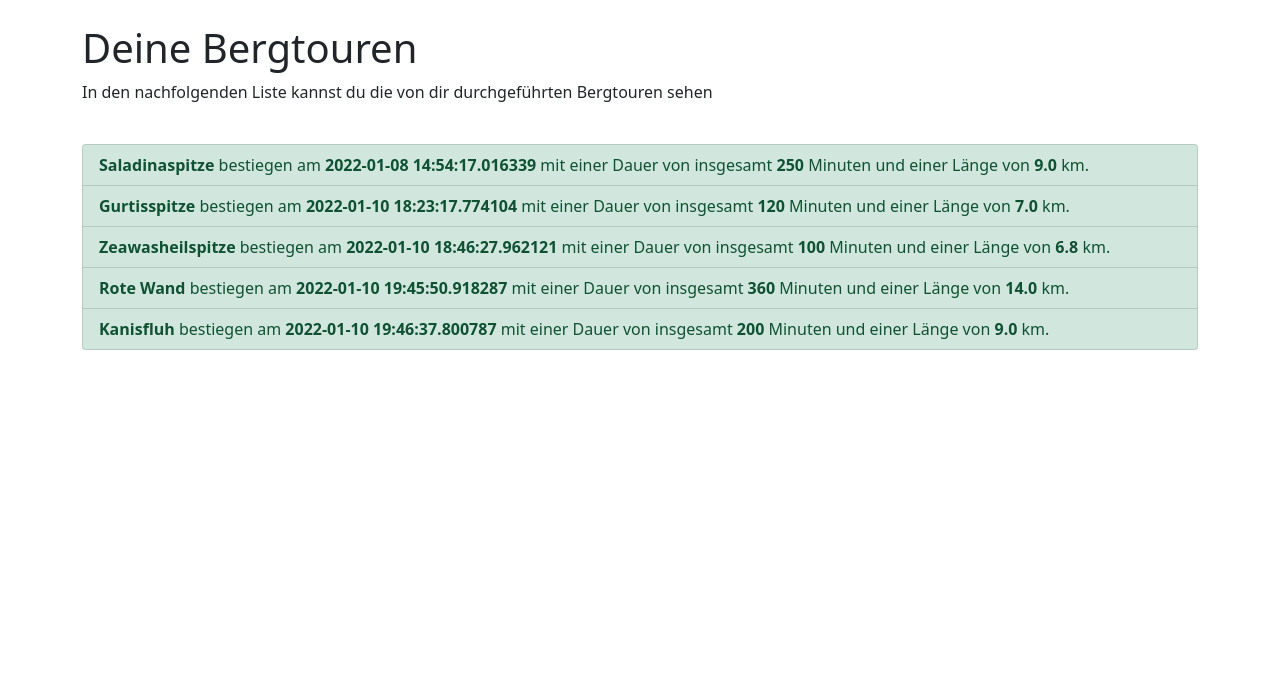
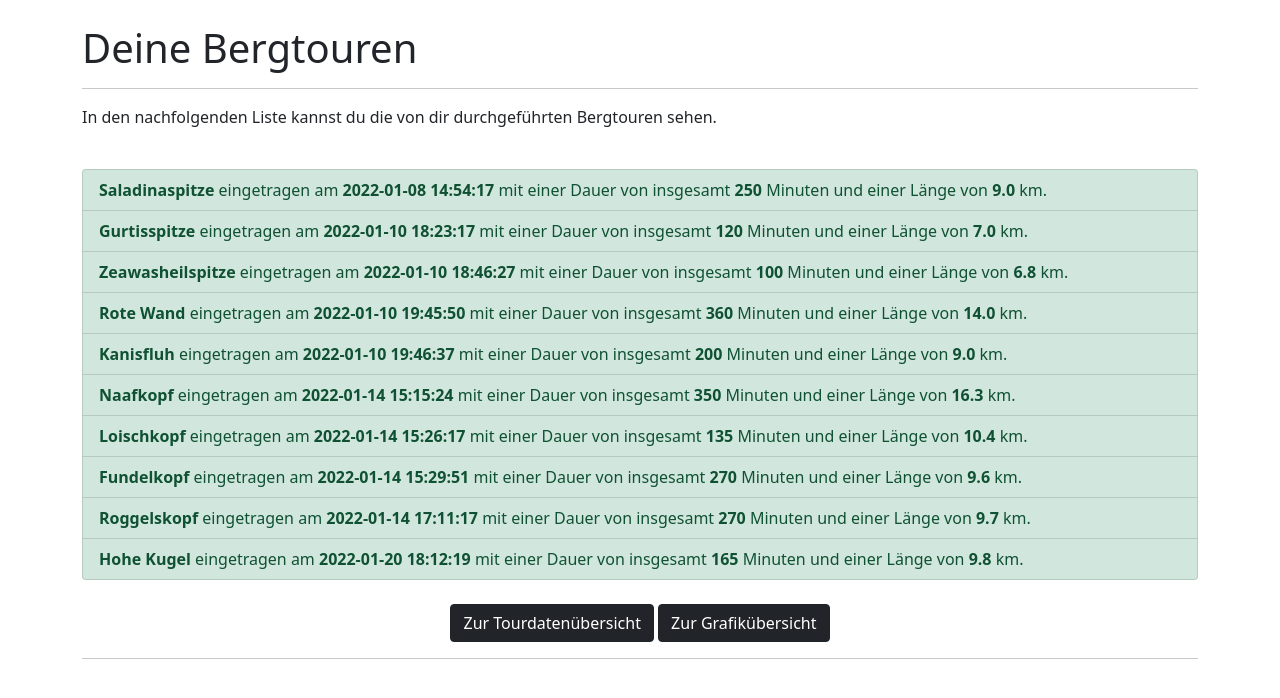
Before and after one commit to rodrigo051/PROG2, a Flask app: page /auflistung_berge in a window 1280 px wide. Shown: the part 56-754 px from the top of the page. Run offline with Flask 2, Linux system fonts and the light colour scheme; some libraries are stand-ins or nearby versions.

Commit message:
Finaler Push der PEAK Bergapp

```diff
--- a/bergdaten.json
+++ b/bergdaten.json
@@ -23,5 +23,30 @@
         "Berg": "Kanisfluh",
         "Dauer": 200,
         "Distanz": 9.0
+    },
+    "2022-01-14 15:15:24.278489": {
+        "Berg": "Naafkopf",
+        "Dauer": 350,
+        "Distanz": 16.3
+    },
+    "2022-01-14 15:26:17.176843": {
+        "Berg": "Loischkopf",
+        "Dauer": 135,
+        "Distanz": 10.4
+    },
+    "2022-01-14 15:29:51.598384": {
+        "Berg": "Fundelkopf",
+        "Dauer": 270,
+        "Distanz": 9.6
+    },
+    "2022-01-14 17:11:17.485458": {
+        "Berg": "Roggelskopf",
+        "Dauer": 270,
+        "Distanz": 9.7
+    },
+    "2022-01-20 18:12:19.526170": {
+        "Berg": "Hohe Kugel",
+        "Dauer": 165,
+        "Distanz": 9.8
     }
 }
--- a/data.py
+++ b/data.py
@@ -1,8 +1,8 @@
 from datetime import datetime
 import json
 
-
-
+# es wurde vieles mithilfe der Demos erabeitet unter anderem auch die Funktionen bzgl. json
+# Funktion zur Erstellung des json Files
 def speichern(datei, key, value):
     try:
         with open(datei) as open_file:
@@ -17,12 +17,14 @@ def speichern(datei, key, value):
     with open(datei, "w") as open_file:
         json.dump(datei_inhalt, open_file, indent=4)
 
+# Funktion zur Speicherung der Bergdaten, die eingegeben werden
 def bergdaten_speichern(bergdaten):
     datei_name = "bergdaten.json"
     zeitpunkt = datetime.now()
     speichern(datei_name, zeitpunkt, bergdaten)
     return zeitpunkt, bergdaten
 
+# Funktion um die Bergdaten zu laden
 def bergdaten_laden():
     datei_name = "bergdaten.json"
 
--- a/main.py
+++ b/main.py
@@ -3,12 +3,8 @@ from flask import render_template
 from flask import request, redirect, url_for
 import data
 import grafik
-from plotly.offline import plot
-import matplotlib.pyplot as plt
 
-
-
-
+# sehr vieles in der App konnte mihilfe der Demos aus PROG2 erarbeitet werden, was sehr hilfreich war
 app = Flask ("Bergapp")
 
 # Code für Ausgangsseite mit Eingabe
@@ -33,36 +29,46 @@ def berge_filtern():
         data.bergdaten_speichern(bergdaten)
 
     return redirect(url_for('auflisten'))
-    #mit return redirect wird die url mit der Auflistung der Berge aufgerufen
-
+    # mit return redirect wird die url mit der Auflistung der Berge aufgerufen
 
 # Code der die Auflistung der Berge vornimmt und alle Berge mit den dazughörigen Daten (Dauer, Distanz) als Liste ausgibt
 @app.route("/auflistung_berge", methods=["GET", "POST"])
 def auflisten():
     bergdaten = data.bergdaten_laden()
+    for key, values in bergdaten.items():
+        bergdaten[key].update({'Datum': key.split('.')[0]}) # Datum wird nach . gesplitet, um die Millisekungen zu entfernen
+
     return render_template('berge.html', berginfos=bergdaten)
-    #mit den berginfos wird dem template berge.html das gesamte Dictionary übergeben, welches in Jinja dann weiterbearbeitet wird
-
+    # mit den berginfos wird dem template berge.html das gesamte Dictionary übergeben, welches in Jinja dann weiterbearbeitet wird
 
 # Code für die Berechnung und Ausgabe der Gesamtdauer, Gesamtstrecke und der Durchschnittsdauer
 @app.route("/auflistung_tourdaten", methods=["GET", "POST"])
 def auflisten_tourdaten():
     bergdaten = data.bergdaten_laden()
     datenliste = list(bergdaten.values())
+    dauer = 0
+    strecke = 0
+    # Berechnungen für die gesamte Dauer und Distanz der Bergtouren
     for berge in datenliste:
-        dauer = berge['Dauer']
-        strecke = berge['Distanz']
+        dauer = dauer + berge['Dauer']
+        strecke = strecke + berge['Distanz']
+    # Berechnungen des Dauerdurchschnitts und des Streckedurchschnitts
+    dauerdurchschnitt = dauer / len(datenliste)
+    dauerdurchschnitt = "{:.1f}".format(dauerdurchschnitt) # Formatierung auf eine Kommastelle
+    streckendurchschnitt = strecke / len(datenliste)
+    streckendurchschnitt = "{:.1f}".format(streckendurchschnitt) # Formatierung auf eine Kommastelle
 
-    return render_template('tourdaten.html', test=dauer, test1=strecke)
+    return render_template('tourdaten.html', dauer=dauer, strecke=strecke, dauerdurchschnitt=dauerdurchschnitt, streckendurchschnitt=streckendurchschnitt)
+    # Attribute oben werden an tourdaten.html übergeben
 
-
+# Code für die Darstellung der zurückgelegten Dauer u. Strecken in einem Plotly-Balkendiagramm
 @app.route("/grafische_uebersicht", methods=["GET", "POST"])
 def grafische_darstellung():
-    plt = grafik.diagramm()
-    div = plot(plt, output_type="div")
+    div = grafik.diagramm()
+    div1 = grafik.diagramm1()
 
-    return render_template('diagramm.html', diagramm=div)
-
+    return render_template('diagramm.html', viz_div=div, viz_div1=div1)
+    # Weitergabe der Diagramme an diagramm.html
 
 
 if __name__ == "__main__":
--- a/templates/berge.html
+++ b/templates/berge.html
@@ -1,22 +1,26 @@
 {% include "header.html" %}
 
-
 <!-- Ausgabe der Berge die bis zum jetzigen Zeitpunkt bestiegen wurden-->
-
 <div class="container">
   <br>
   <h1>Deine Bergtouren</h1>
-  <p>In den nachfolgenden Liste kannst du die von dir durchgeführten Bergtouren sehen</p>
+    <hr>
+  <p>In den nachfolgenden Liste kannst du die von dir durchgeführten Bergtouren sehen.</p>
 </div>
 <br>
 <div class="container">
     <ul class="list-group"> <!-- mithilfe von Jinja wird eine Liste erstellt aus den Bergen mit den zugehörigen Daten -->
     {% for datum, berge in berginfos.items() %}
-        <li class="list-group-item list-group-item-success"><b>{{ berge.Berg }}</b> bestiegen am <b>{{ datum }}</b>
+        <li class="list-group-item list-group-item-success"><b>{{ berge.Berg }}</b> eingetragen am <b>{{ berge.Datum }}</b>
             mit einer Dauer von insgesamt <b>{{ berge.Dauer }}</b> Minuten und einer Länge von <b>{{ berge.Distanz }}</b> km.</li>
     {% endfor %}
     </ul>
+    <br>
+    <div class="col-md-12 text-center">
+        <a href="http://localhost:5000/auflistung_tourdaten" class="btn btn-dark">Zur Tourdatenübersicht</a><!--Verlinkung zur jeweiligen Seite-->
+        <a href="http://localhost:5000/grafische_uebersicht" class="btn btn-dark">Zur Grafikübersicht</a><!--Verlinkung zur jeweiligen Seite-->
+    </div>
+    <hr>
 </div>
-<br>
 
 {% include "footer.html" %}
--- a/templates/footer.html
+++ b/templates/footer.html
@@ -1,3 +1,4 @@
     <script src="{{ url_for('static', filename='bootstrap/js/bootstrap.bundle.min.js') }}"></script> <!-- Einbindung von Bootstrap -->
 </body>
 </html>
+    <!--Footer einmal erstellt und in jeder Seite eingefügt, wiederum Aufwand gespart-->
--- a/templates/header.html
+++ b/templates/header.html
@@ -6,19 +6,20 @@
 </head>
 
 <!-- Bootstrap navbar mithilfe der Bootstrap Dokumenation erstellt -->
+<!-- So konnte das header.html auf allen Seiten eingefügt werden, grosser Aufwand erspart -->
 <nav class="navbar navbar-expand-lg navbar-dark bg-dark">
 <div class="container">
-  <a class="navbar-brand" href="http://localhost:5000">PEAK</a>
+  <a class="navbar-brand" href="http://localhost:5000">PEAK</a><!--Verlinkung zur Startseite-->
     <div class="collapse navbar-collapse" id="navbarSupportedContent">
       <ul class="navbar-nav mr-5">
         <li class="nav-item">
-          <a class="nav-link" href="http://localhost:5000/auflistung_berge">Berge</a>
+          <a class="nav-link" href="http://localhost:5000/auflistung_berge">Berge</a><!--Verlinkung zur jeweiligen Unterseite-->
         </li>
         <li class="nav-item">
-          <a class="nav-link" href="http://localhost:5000/auflistung_tourdaten">Tourdaten</a>
+          <a class="nav-link" href="http://localhost:5000/auflistung_tourdaten">Tourdaten</a><!--Verlinkung zur jeweiligen Unterseite-->
         </li>
         <li class="nav-item">
-          <a class="nav-link" href="http://localhost:5000/grafische_uebersicht">Grafische Übersicht</a>
+          <a class="nav-link" href="http://localhost:5000/grafische_uebersicht">Grafische Übersicht</a><!--Verlinkung zur jeweiligen Unterseite-->
         </li>
       </ul>
     </div>
```
Also changed, not shown: grafik.py (+23 -15 lines), templates/diagramm.html (+12 -1 lines), templates/index.html (+7 -6 lines), templates/tourdaten.html (+58 -6 lines), README.md.
